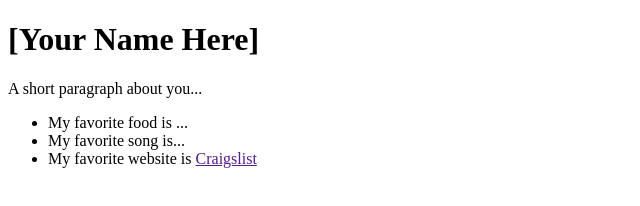
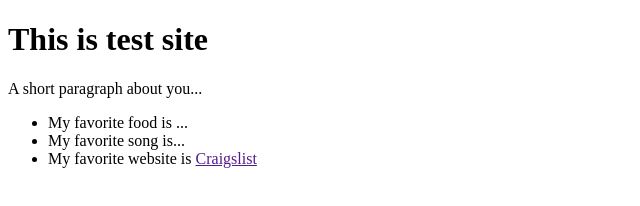
Before and after one commit to Koura5/Hello, a plain HTML site: page index.html in a window 1280 px wide. Shown: the whole page, without its empty margins (0-640 px from the left). Drawn offline with Linux system fonts and the light colour scheme.

Commit message:
modified the text

```diff
--- a/index.html
+++ b/index.html
@@ -24,7 +24,7 @@
       <!-- <img src="https://archives.bulbagarden.net/media/upload/thumb/5/53/054Psyduck.png/140px-054Psyduck.png" alt="Psyduck" /> -->
 
       <!-- about me-->
-      <h1>[Your Name Here]</h1>
+      <h1>This is test site</h1>
       <p class="desc">A short paragraph about you...</p>
       <ul>
         <li>My favorite food is ...</li>
```
